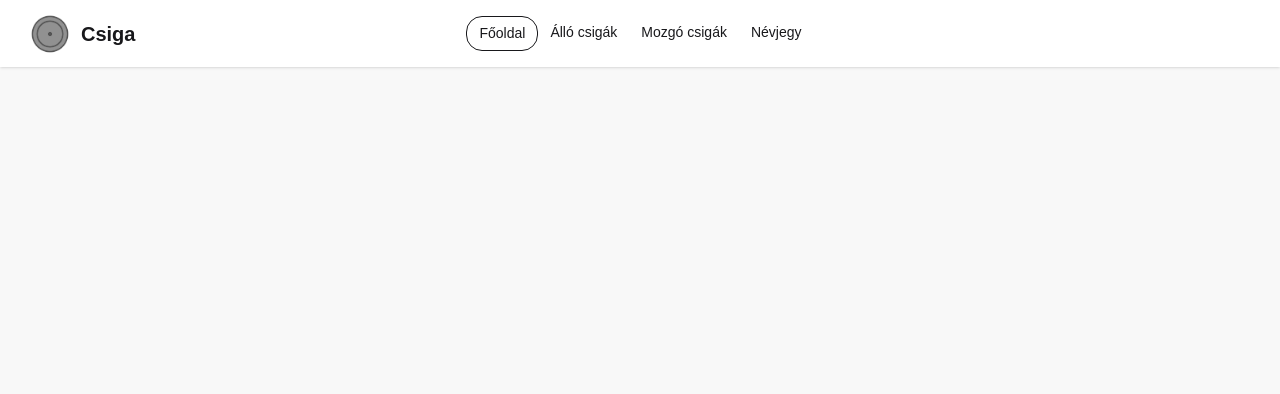
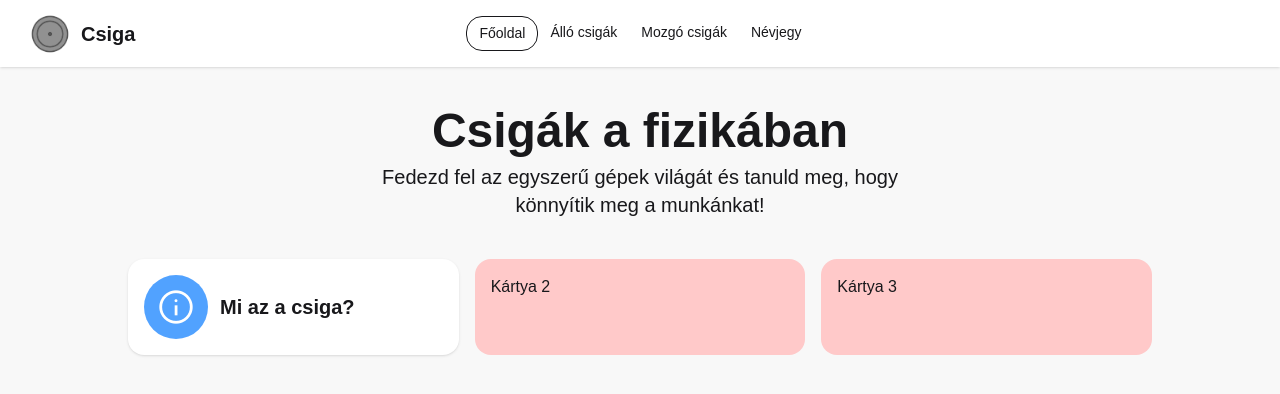
Before and after one commit to baloghtatailevente/projekt-csiga, a Next.js app: page / in a window 1280 px wide. Shown: the top 394 px of the page. Built offline with nearby package versions, Linux system fonts and the light colour scheme; a web font is replaced by a local one.

Commit message:
created card template

```diff
--- a/app/layout.tsx
+++ b/app/layout.tsx
@@ -22,6 +22,12 @@ export default function RootLayout({
 }>) {
   return (
     <html className={"h-full antialiased"} lang="en">
+      <head>
+        <link
+          href="https://fonts.googleapis.com/css2?family=Material+Symbols+Outlined"
+          rel="stylesheet"
+        />
+      </head>
       <body className={`flex min-h-full flex-col ${inria.className} bg-base-200`}>
         <Nav />
         <Toaster position="bottom-right" toastOptions={{ duration: 5000 }} />
--- a/app/page.tsx
+++ b/app/page.tsx
@@ -1,9 +1,32 @@
-import Image from 'next/image'
+import Image from "next/image";
 
 export default function ComponentName() {
   return (
     <>
+      <h1 className="mt-5 text-center text-5xl font-semibold">Csigák a fizikában</h1>
+      <p className="mx-auto ms-auto me-auto mt-2 w-130 text-center text-xl">
+        Fedezd fel az egyszerű gépek világát és tanuld meg, hogy könnyítik meg a munkánkat!
+      </p>
 
+      <div className="mt-10 flex justify-center px-6">
+        <div className="grid w-full max-w-5xl grid-cols-1 gap-4 md:grid-cols-2 lg:grid-cols-3">
+          <div className="rounded-2xl bg-white p-4 shadow">
+            <header className="flex items-center">
+              <div className="inline-flex h-16 w-16 shrink-0 items-center justify-center rounded-full bg-blue-400">
+                <span
+                  className="material-symbols-outlined text-white"
+                  style={{ fontSize: "2.5rem", lineHeight: "1" }}
+                >
+                  info
+                </span>
+              </div>
+              <h1 className="ms-3 text-xl font-semibold">Mi az a csiga?</h1>
+            </header>
+          </div>
+          <div className="rounded-2xl bg-red-200 p-4">Kártya 2</div>
+          <div className="rounded-2xl bg-red-200 p-4">Kártya 3</div>
+        </div>
+      </div>
     </>
-  )
+  );
 }
--- a/app/ui/nav.tsx
+++ b/app/ui/nav.tsx
@@ -59,7 +59,7 @@ export default function Nav() {
             </ul>
           </div>
           <Link className="btn text-xl btn-ghost" href="/">
-            <Image alt="Logo" height={50} src="/logo.png" width={50} />
+            <Image alt="Logo" height={50} loading="eager" src="/logo.png" width={50} />
             Csiga
           </Link>
         </div>
```
